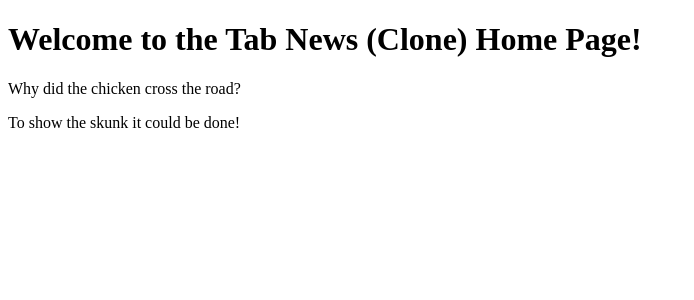
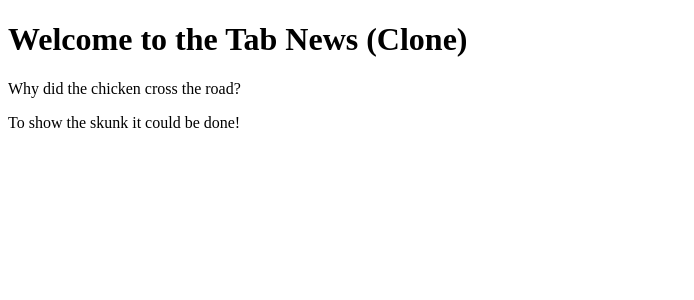
Before and after one commit to psylinux/tabnews-clone, a Next.js app: page / in a window 1280 px wide. Shown: the top 300 px of the page, without its empty margins (0-694 px from the left). Built offline with nearby package versions, Linux system fonts and the light colour scheme.

Commit message:
modified:   pages/index.js

```diff
--- a/pages/index.js
+++ b/pages/index.js
@@ -1,7 +1,7 @@
 function Home() {
     return (
         <div>
-            <h1>Welcome to the Tab News (Clone) Home Page!</h1>
+            <h1>Welcome to the Tab News (Clone)</h1>
             <p>Why did the chicken cross the road?</p>
             <p>To show the skunk it could be done!</p>
         </div>
```
